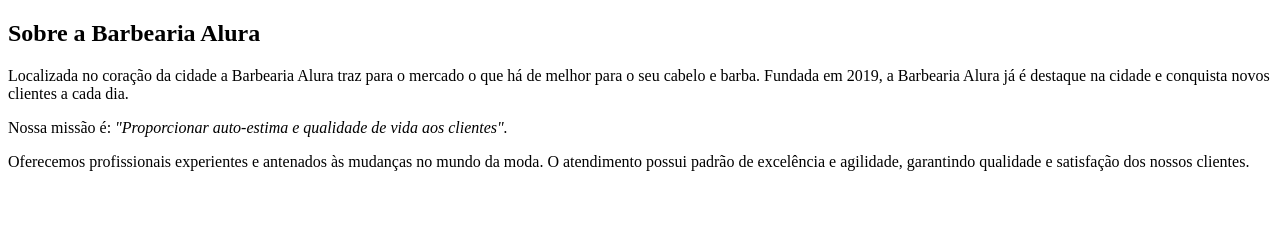
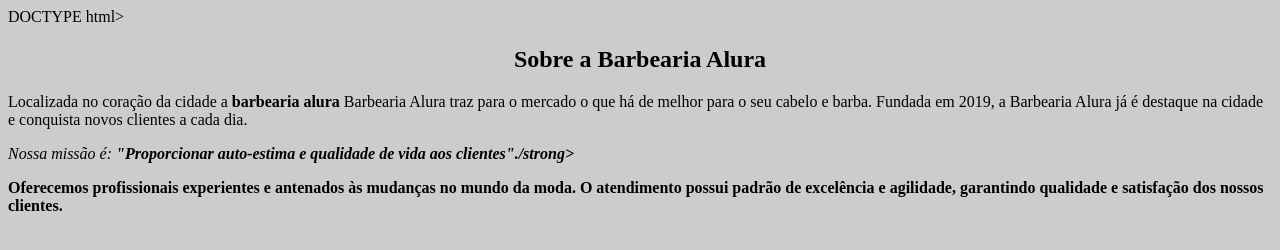
Before and after one commit to davimussato/html5-part1-, a plain HTML site: page index.html in a window 1280 px wide. Drawn offline with Linux system fonts and the light colour scheme.

Commit message:
Add files via upload

```diff
--- a/index.html
+++ b/index.html
@@ -1,18 +1,19 @@
-<!DOCTYPE html>
+DOCTYPE html>
 <html lang="pt-br">
 <head>
     <meta charset="UTF-8">
     <meta name="viewport" content="width=device-width, initial-scale=1.0">
     <title>barbearia alura </title>
+    <link rel="stylesheet" href="style.css">
 </head>
 <body>
 
-</body><h2>Sobre a Barbearia Alura</h2>
+<h2>Sobre a Barbearia Alura</h2>
 
-<p>Localizada no coração da cidade a Barbearia Alura traz para o mercado o que há de melhor para o seu cabelo e barba. Fundada em 2019, a Barbearia Alura já é destaque na cidade e conquista novos clientes a cada dia.</p>
+<p>Localizada no coração da cidade a <strong>barbearia alura</strong> Barbearia Alura traz para o mercado o que há de melhor para o seu cabelo e barba. Fundada em 2019, a Barbearia Alura já é destaque na cidade e conquista novos clientes a cada dia.</p>
 
-<p>Nossa missão é: <em>"Proporcionar auto-estima e qualidade de vida aos clientes".</em></p>
+<p id="missao"><em>Nossa missão é: <strong>"Proporcionar auto-estima e qualidade de vida aos clientes"./strong></em></p>
 
-<p>Oferecemos profissionais experientes e antenados às mudanças no mundo da moda. O atendimento possui padrão de excelência e agilidade, garantindo qualidade e satisfação dos nossos clientes.</p>
-
+<p id="roda-pe ">Oferecemos profissionais experientes e antenados às mudanças no mundo da moda. O atendimento possui padrão de excelência e agilidade, garantindo qualidade e satisfação dos nossos clientes.</p>
+</body>
 </html>
--- /dev/null
+++ b/style.css
@@ -0,0 +1,6 @@
+body{
+    background: #cccccc;
+}
+h2{
+    text-align: center;
+}
```
